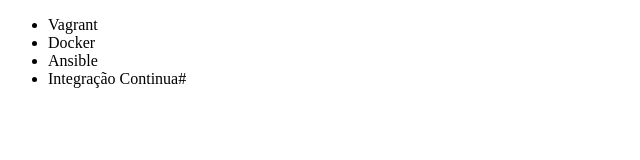
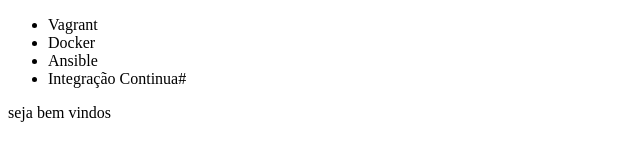
Before and after one commit to leonardobeirao/cafeteria, a plain HTML site: page index.html in a window 1280 px wide. Shown: the whole page, without its empty margins (0-640 px from the left). Drawn offline with Linux system fonts and the light colour scheme.

Commit message:
index alterado

```diff
--- a/index.html
+++ b/index.html
@@ -13,3 +13,4 @@
     </ul>
 </body>
 </html>
+seja bem vindos
```
